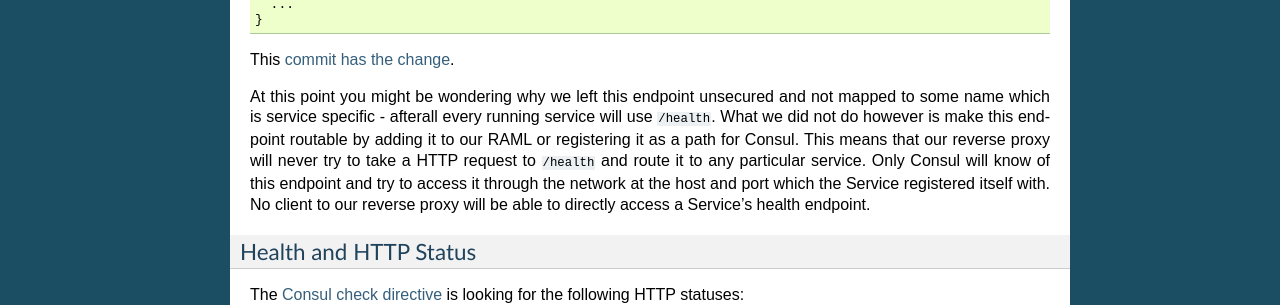
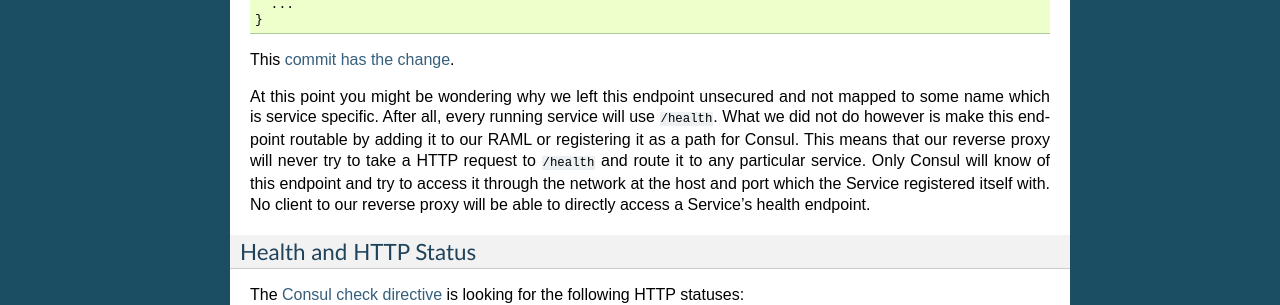
Before and after one commit to OpenLMIS/openlmis-ref-distro, a Sphinx documentation site: the page built from docs/source/conventions/serviceHealth.rst, in a window 1280 px wide. Shown: the part 1681-1986 px from the top of the page. Built offline with Sphinx 7.4.7, drawn with Linux system fonts in a browser that asks for light colours; pages that are not in the unit, such as notebooks, are missing from menus.

Commit message:
OLMIS-2886: Typo fix on Service Health

```diff
--- a/docs/source/conventions/serviceHealth.rst
+++ b/docs/source/conventions/serviceHealth.rst
@@ -108,7 +108,7 @@ And finally we'll need to ensure that the registration script replaces :code:`HO
 This `commit has the change`_.
 
 At this point you might be wondering why we left this endpoint unsecured and not mapped to some
-name which is service specific - afterall every running service will use :code:`/health`.  What we
+name which is service specific. After all, every running service will use :code:`/health`.  What we
 did not do however is make this endpoint routable by adding it to our RAML or registering it as a
 path for Consul.  This means that our reverse proxy will never try to take a HTTP request to
 :code:`/health` and route it to any particular service.  Only Consul will know of this endpoint
```
